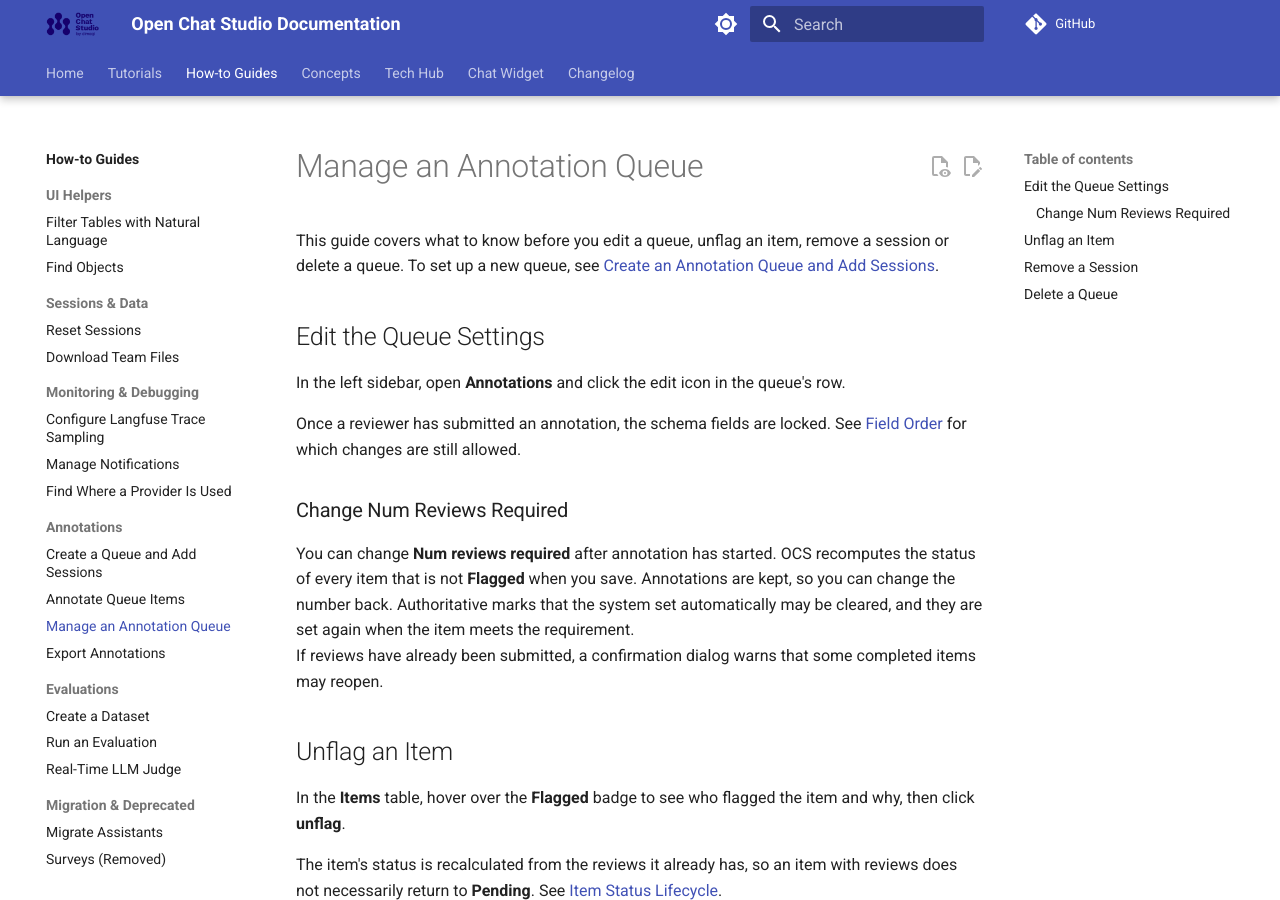
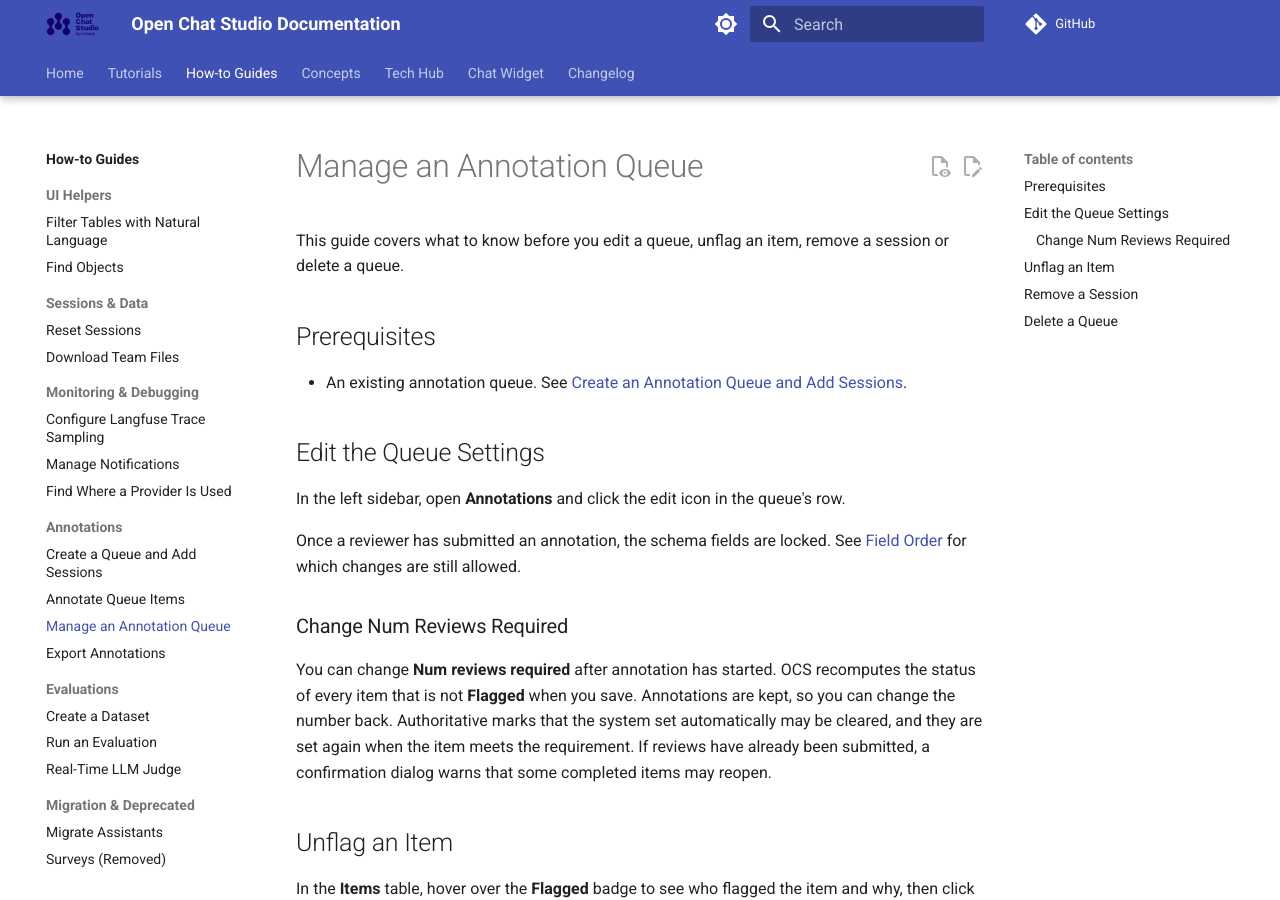
Before and after one commit to dimagi/open-chat-studio-docs, an MkDocs documentation site: the page built from docs/how-to/annotations/manage-a-queue.md, in a window 1280 px wide and 900 px high. Built offline with MkDocs 1.6.1 and Material for MkDocs 9.7.7, drawn with Linux system fonts in a browser that asks for light colours; a script that is not in the unit is left out; comment, search, counter and statistics services are not loaded.

```diff
--- a/docs/how-to/annotations/manage-a-queue.md
+++ b/docs/how-to/annotations/manage-a-queue.md
@@ -1,7 +1,10 @@
 # Manage an Annotation Queue
 
 This guide covers what to know before you edit a queue, unflag an item, remove a session or delete a queue.
-To set up a new queue, see [Create an Annotation Queue and Add Sessions](create-a-queue.md).
+
+## Prerequisites
+
+- An existing annotation queue. See [Create an Annotation Queue and Add Sessions](create-a-queue.md).
 
 ## Edit the Queue Settings
 
```
Also changed, not shown: docs/concepts/annotations/index.md (+1 -0 lines), docs/concepts/annotations/queues.md (+1 -1 lines).
